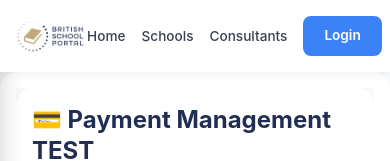
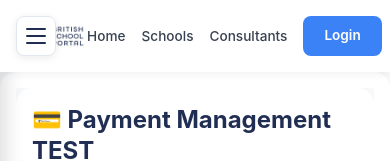
Before and after one commit to socialmedia-dot/bsp-v4, a Nuxt app: page /BSP/payments in a window 390 px wide. Shown: the top 161 px of the page. Built offline with nearby package versions, Linux system fonts and the light colour scheme.

Commit message:
fix: raise mobile hamburger z-index above public header (60→110)

```diff
--- a/components/BspSidebar.vue
+++ b/components/BspSidebar.vue
@@ -189,7 +189,7 @@ watch(() => route.path, () => {
   position: fixed;
   top: 1rem;
   left: 1rem;
-  z-index: 60;
+  z-index: 110;
   width: 40px;
   height: 40px;
   background: white;
```
